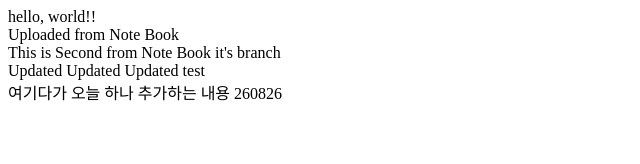
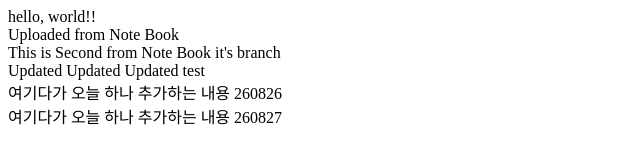
Before and after one commit to ubsong/uploadtest, a plain HTML site: page index.html in a window 1280 px wide. Shown: the whole page, without its empty margins (0-640 px from the left). Drawn offline with Linux system fonts and the light colour scheme.

Commit message:
new div added

```diff
--- a/index.html
+++ b/index.html
@@ -11,5 +11,6 @@
     <div>This is Second from Note Book it's branch</div>
     <div>Updated Updated Updated test</div>
     <div> 여기다가 오늘 하나 추가하는 내용 260826</div>
+    <div> 여기다가 오늘 하나 추가하는 내용 260827</div>
   </body>
 </html>
```
